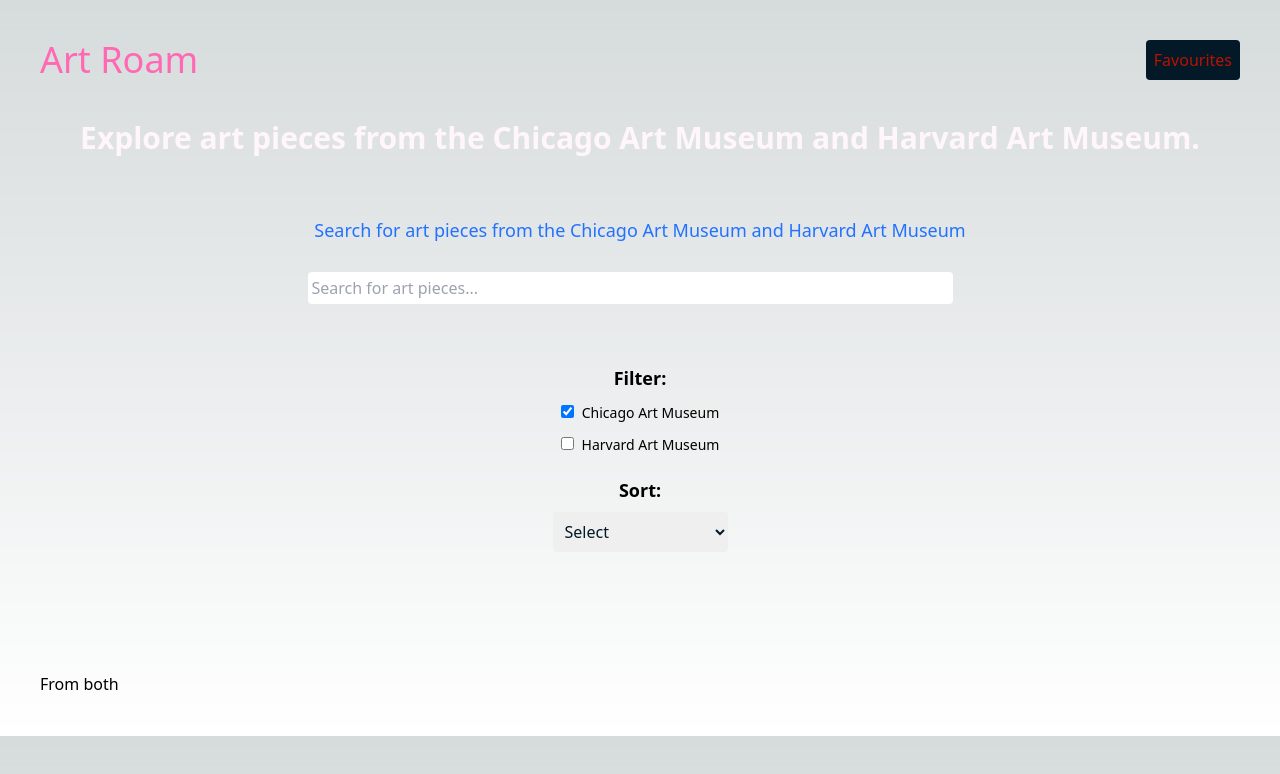
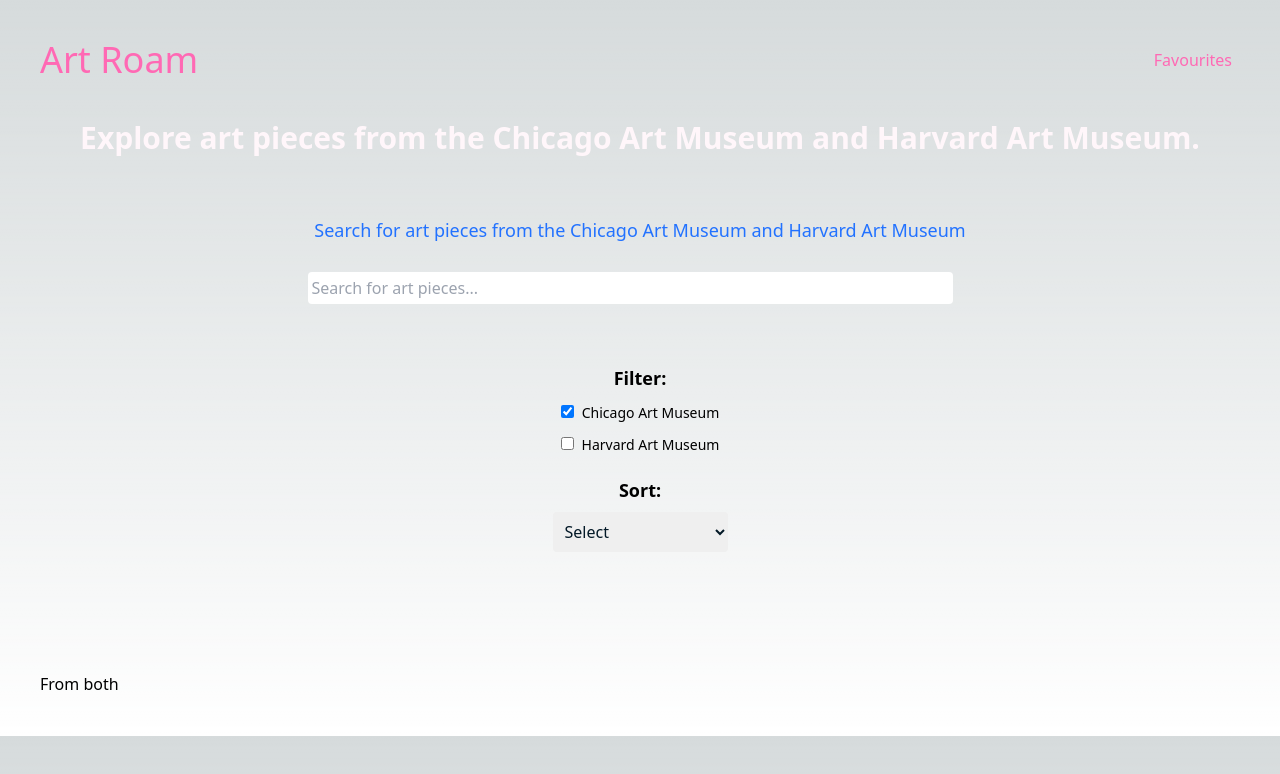
Before and after one commit to izaizaiza/cprg306-project, a Next.js app: page / in a window 1280 px wide. Shown: the top 774 px of the page. Built offline with nearby package versions, Linux system fonts and the light colour scheme.

Commit message:
changed color to pink

```diff
--- a/app/features/nav-bar.js
+++ b/app/features/nav-bar.js
@@ -9,9 +9,8 @@
            <Logo className='flex justify-self-center'/>
             <div className='flex items-center
                             rounded
-                            text-custom-milano-red
-                            hover:text-custom-pearl
-                            bg-custom-black-pearl'>
+                            text-custom-pink
+                            hover:text-custom-pearl'>
                 <Link
                 href="/favourites"
                 className='p-2'
```
